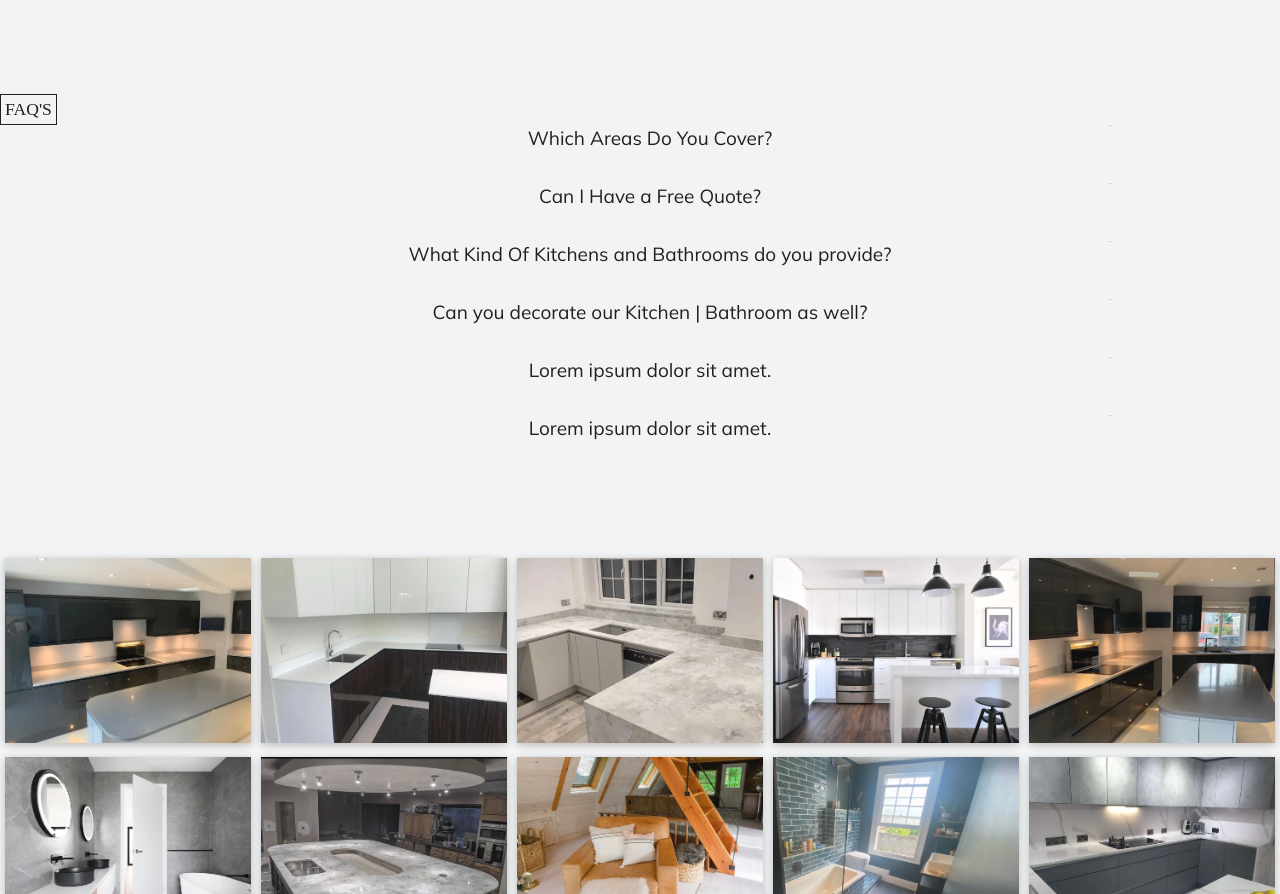
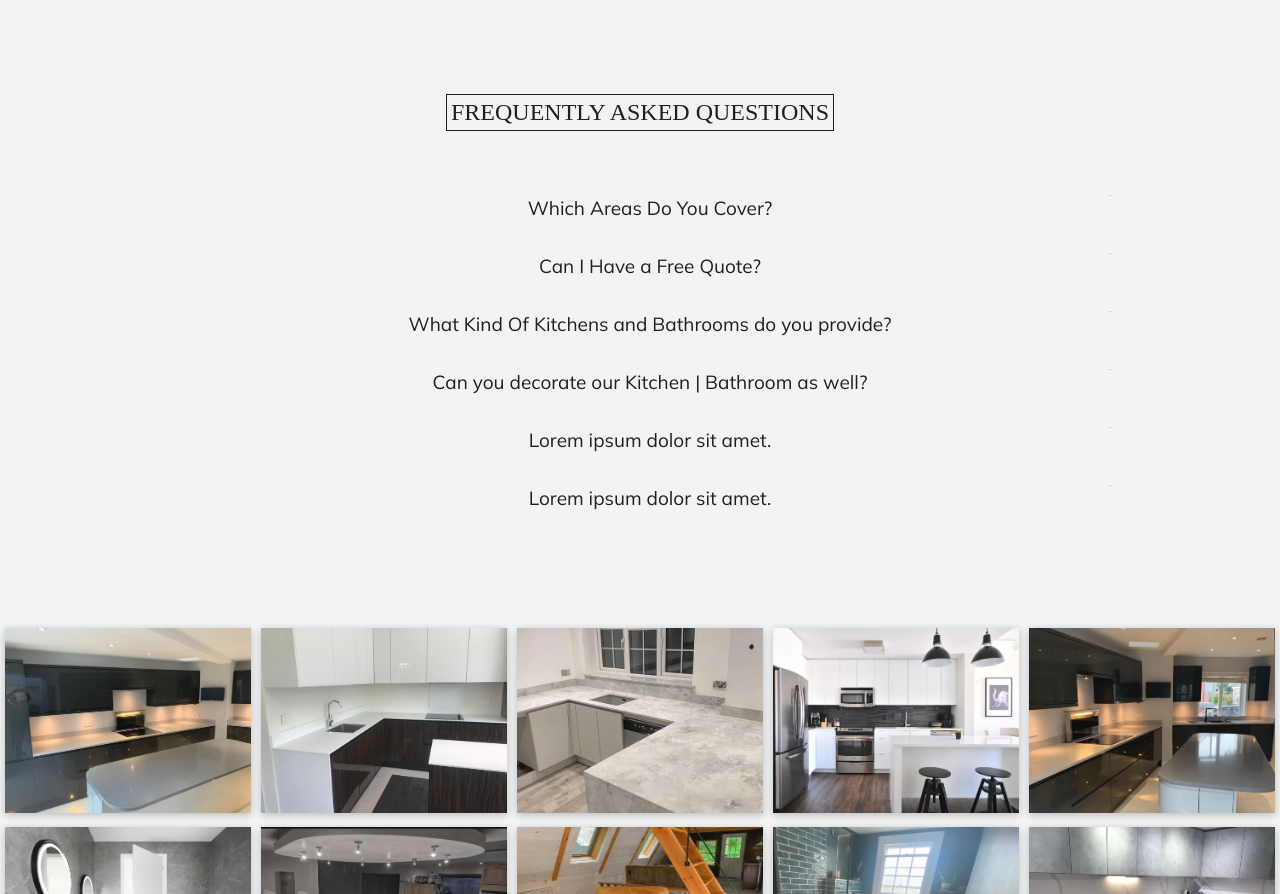
Before and after one commit to willblackburn/Perfectly-Built, a plain HTML site: page public/index.html in a window 1280 px wide. Shown: the part 3573-4467 px from the top of the page. Drawn offline with nearby package versions, Linux system fonts and the light colour scheme.

Commit message:
faqs padding

```diff
--- a/public/css/main.css
+++ b/public/css/main.css
@@ -672,6 +672,7 @@ ul.social-icons {
   display: flex;
   align-content: center;
   justify-content: center;
+  padding-bottom: 4rem;
 }
 
 .paragraph-title h3 {
@@ -681,9 +682,9 @@ ul.social-icons {
 }
 
 .paragraph-title-center h3 {
+  font-size: 1.5rem;
   color: var(--text);
   border: 1px solid var(--inverted);
-  border-radius: 10px;
   padding: 4px;
 }
 
@@ -1104,7 +1105,6 @@ ul.social-icons {
 }
 
 .inner-b {
-  /* box-shadow: 0 0 2px var(--brandcolor2); */
   text-transform: uppercase;
   border-radius: 0rem;
   border-color: var(--brandcolor2);
@@ -1112,7 +1112,6 @@ ul.social-icons {
 }
 
 .inner-c {
-  /* box-shadow: 0 0 2px var(--brandcolor3); */
   text-transform: uppercase;
   border-radius: 0rem;
   padding: 1em;
@@ -1470,9 +1469,7 @@ input[type='checkbox']:checked ~ .grid {
   cursor: pointer;
   height: 56px;
   padding-top: 1px;
-
   background-color: var(--bg);
-  /* border-bottom: 1px solid #e1e1e1; */
 }
 
 .faq input[type='checkbox'] {
@@ -1505,7 +1502,7 @@ input[type='checkbox']:checked ~ .grid {
   display: block;
   background: var(--bg);
   color: #4f7351;
-  height: 170px;
+  height: 230px;
   transition: height 0.8s;
   -webkit-transition-timing-function: cubic-bezier(0.68, -0.55, 0.265, 1.55);
 }
@@ -1540,7 +1537,6 @@ input[type='checkbox']:checked ~ .grid {
 }
 
 .footer .row svg {
-  /* filter: invert(100%); */
   fill: var(--inverted);
 }
 
--- a/public/index.html
+++ b/public/index.html
@@ -442,33 +442,49 @@
     </div>
 
     <!-- FAQ -->
+
     <div class="section faqs">
-      <div class="paragraph-title" data-aos="fade-right">
-        <h3>FAQ's</h3>
+      <div class="paragraph-title-center" data-aos="fade-right">
+        <h3>Frequently asked questions</h3>
       </div>
       <div class="faq">
         <input id="faq-a" type="checkbox" />
         <label for="faq-a">
           <p class="faq-heading">Which Areas Do You Cover?</p>
           <div class="faq-arrow"></div>
-          <p class="faq-text">We are based both in Wimborne, Dorset and London and are happy to travel to their surrounding areas. In Wimborne we regularly go to neighbouring towns such as Poole and Bournemouth. Likewise with London we cover all of central London and most outskirting boroughs </p>
+          <p class="faq-text">
+            We are based both in Wimborne, Dorset and London and are happy to
+            travel to their surrounding areas. In Wimborne we regularly go to
+            neighbouring towns such as Poole and Bournemouth. Likewise with
+            London we cover all of central London and most outskirting boroughs
+          </p>
         </label>
         <input id="faq-b" type="checkbox" />
         <label for="faq-b">
-          <p class="faq-heading">
-            Can I Have a Free Quote?
-          </p>
+          <p class="faq-heading">Can I Have a Free Quote?</p>
           <div class="faq-arrow"></div>
           <p class="faq-text">
-            Absolutely, infact it is an important part of our process to inspect your property so we can fully gage your specific requirements. Once you <a href="#contact">Contact Us</a> we are more than happy to arrange a visit to your home or offices and discuss any potential projects you have planned. We will never charge for such visits as long as it is within 40 miles of us. Any further than that and we do ask for a small surcharge to cover our fuel costs.
+            Absolutely, infact it is an important part of our process to inspect
+            your property so we can fully gage your specific requirements. Once
+            you <a href="#contact">Contact Us</a> we are more than happy to
+            arrange a visit to your home or offices and discuss any potential
+            projects you have planned. We will never charge for such visits as
+            long as it is within 40 miles of us. Any further than that and we do
+            ask for a small surcharge to cover our fuel costs.
           </p>
         </label>
         <input id="faq-c" type="checkbox" />
         <label for="faq-c">
-          <p class="faq-heading">What Kind Of Kitchens and Bathrooms do you provide?</p>
+          <p class="faq-heading">
+            What Kind Of Kitchens and Bathrooms do you provide?
+          </p>
           <div class="faq-arrow"></div>
           <p class="faq-text">
-            Everyone has their own taste and preferred style and we are very flexible to your creative requirements. We can do anything from single wall kitchens, L and U shaped Kitchens to Island and Peninsula kitchens. In terms of Bathrooms we offer Full, Three Quarter, Quarter, and half bathrooms.
+            Everyone has their own taste and preferred style and we are very
+            flexible to your creative requirements. We can do anything from
+            single wall kitchens, L and U shaped Kitchens to Island and
+            Peninsula kitchens. In terms of Bathrooms we offer Full, Three
+            Quarter, Quarter, and half bathrooms.
           </p>
         </label>
         <input id="faq-d" type="checkbox" />
@@ -478,7 +494,12 @@
           </p>
           <div class="faq-arrow"></div>
           <p class="faq-text">
-            Yes we can provide painting and decorating in addition to building your desired project. Our sister site - <a href="https://perfectlyhung.uk/">Perfectly Hung UK</a> can also provide any Picture or mirror hanging that may be desired using Lazer guided precision, as well as Audio Visual installation {TV's / Cinema rooms etc}
+            Yes we can provide painting and decorating in addition to building
+            your desired project. Our sister site -
+            <a href="https://perfectlyhung.uk/">Perfectly Hung UK</a> can also
+            provide any Picture or mirror hanging that may be desired using
+            Lazer guided precision, as well as Audio Visual installation {TV's /
+            Cinema rooms etc}
           </p>
         </label>
         <input id="faq-e" type="checkbox" />
@@ -486,18 +507,21 @@
           <p class="faq-heading">Lorem ipsum dolor sit amet.</p>
           <div class="faq-arrow"></div>
           <p class="faq-text">
-            Lorem ipsum dolor sit amet consectetur, adipisicing elit. Ullam, quaerat corrupti. Quisquam voluptatem iure molestiae dolorum soluta officiis sit temporibus!
+            Lorem ipsum dolor sit amet consectetur, adipisicing elit. Ullam,
+            quaerat corrupti. Quisquam voluptatem iure molestiae dolorum soluta
+            officiis sit temporibus!
           </p>
         </label>
         <input id="settings" type="checkbox" />
         <input id="faq-f" type="checkbox" />
         <label for="faq-f">
-          <p class="faq-heading">
-            Lorem ipsum dolor sit amet.
-          </p>
+          <p class="faq-heading">Lorem ipsum dolor sit amet.</p>
           <div class="faq-arrow"></div>
           <p class="faq-text">
-            Lorem ipsum dolor sit amet consectetur, adipisicing elit. Repudiandae provident eveniet dignissimos? Dignissimos minima saepe, repellendus totam necessitatibus praesentium sit quos distinctio, veritatis temporibus deleniti?
+            Lorem ipsum dolor sit amet consectetur, adipisicing elit.
+            Repudiandae provident eveniet dignissimos? Dignissimos minima saepe,
+            repellendus totam necessitatibus praesentium sit quos distinctio,
+            veritatis temporibus deleniti?
           </p>
         </label>
       </div>
@@ -507,41 +531,8 @@
 
     <!-- <div class="divider"></div> -->
 
-    <!-- RESIDENTIAL / COMMERCIAL COMBINED -->
+    <!-- PROCESS -->
 
-    <!-- <div class="section residential" id="residential">
-      <div class="midscreen-container">
-        <div class="mid-container">
-          <div
-            class="main-title-light"
-            data-aos="fade-in"
-            data-aos-duration="1500"
-          >
-            Residential
-          </div>
-          <div class="secondary-title-light">
-            #Private Residence #Carehomes #
-          </div>
-        </div>
-      </div>
-    </div> -->
-
-    <!-- DIVIDER -->
-
-    <!-- <div class="divider"></div> -->
-
-    <!-- <div class="section commercial" id="commercial">
-      <div class="midscreen-container">
-        <div class="mid-container">
-          <div class="main-title-light" data-aos="fade-in" data-aos-duration="1500">
-            Commercial
-          </div>
-          <div class="secondary-title">#Private Residence #Carehomes #</div>
-        </div>
-      </div>
-    </div> -->
-
-    <!-- PROCESS -->
     <!-- <div class="section process" data-aos="fade-in" id="process">
       <div class="post-body" id="animated-thumbnail">
         <div class="post-body">
```
